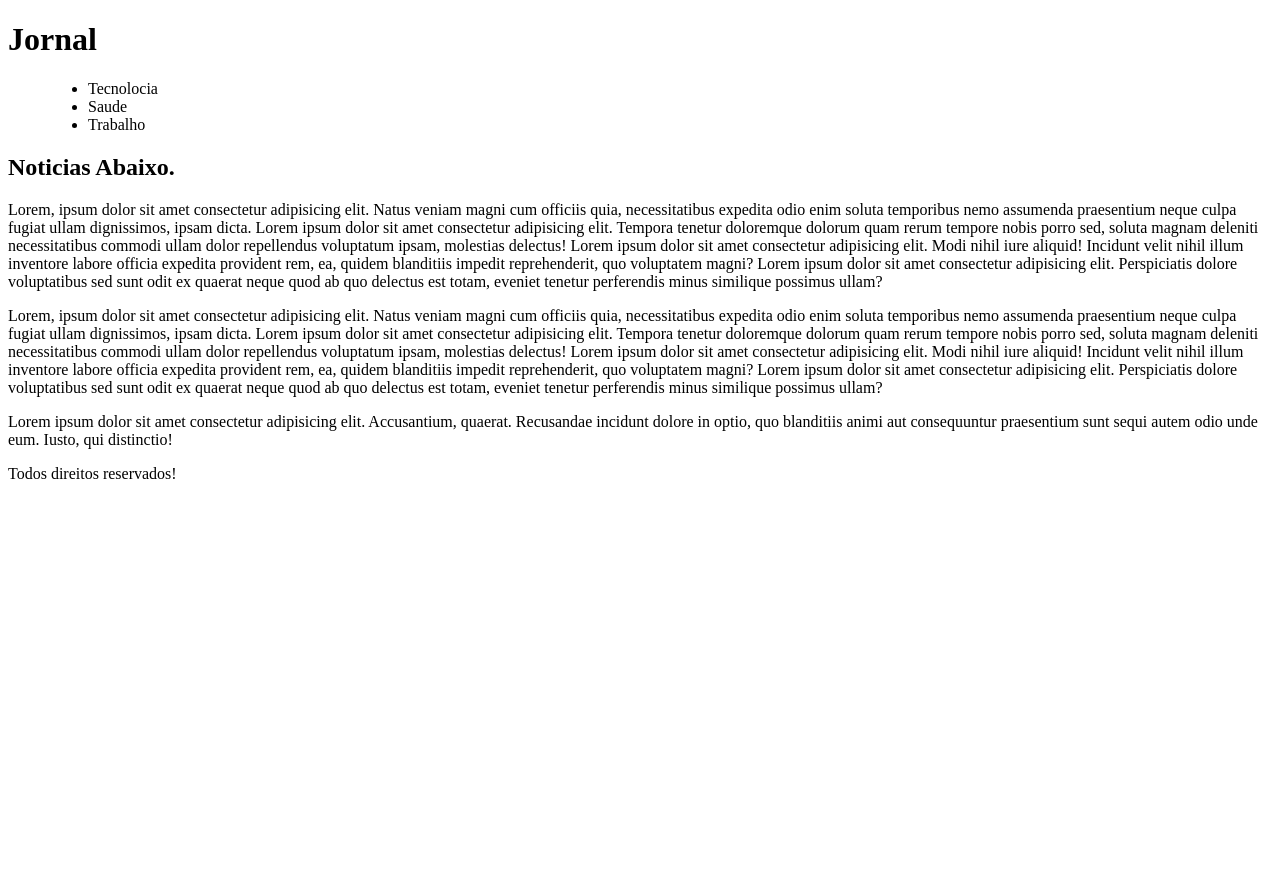
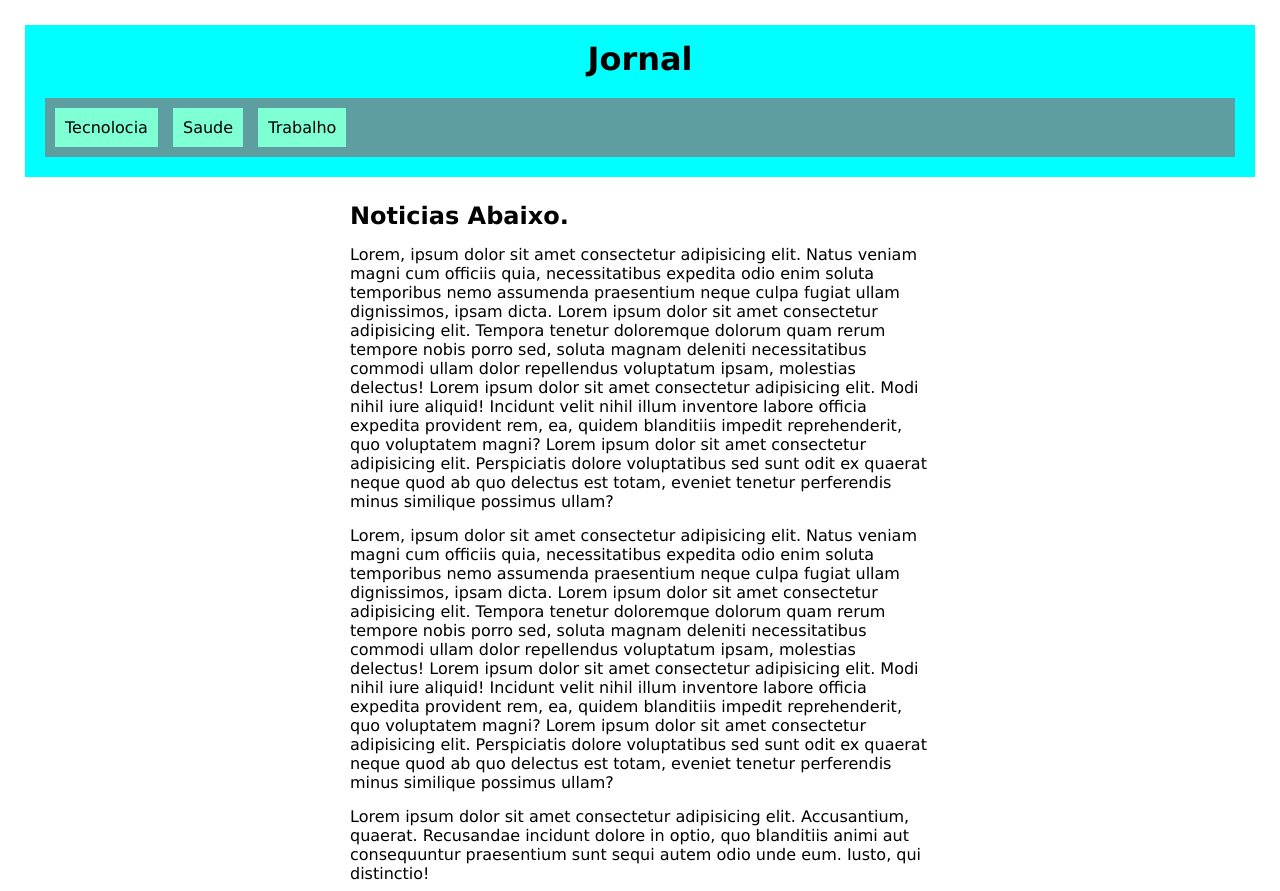
Before and after one commit to rodrigochagas30/teste, a plain HTML site: page MideaQuerey/mq001/index.html in a window 1280 px wide. Shown: the top 891 px of the page. Before the commit the page ends 800 px from the top, so only its background shows below. Drawn offline with Linux system fonts and the light colour scheme.

Commit message:
criando midea fitness

```diff
--- /dev/null
+++ b/MideaQuerey/mq001/estilos/impressora.css
@@ -0,0 +1,19 @@
+@charset "UTF-8";
+
+/* estilos para impressora */
+
+*{
+    font-family: Arial, Helvetica, sans-serif;
+    text-align: justify;
+    padding: 10px;
+    margin: 10px;
+}
+
+menu{
+    display: none;
+}
+
+article::after{
+    content: 'este artigo foi empresso no meu site dia 10/10/2021';
+
+}
--- /dev/null
+++ b/MideaQuerey/mq001/estilos/tela.css
@@ -0,0 +1,33 @@
+@charset "UTF-8";
+
+/* estilos para telas*/
+
+*{
+    font-family: 'Lucida Sans', 'Lucida Sans Regular', 'Lucida Grande', 'Lucida Sans Unicode', Geneva, Verdana, sans-serif;
+
+    margin: 5px;
+    padding: 5px;
+}
+
+header{
+    background-color: aqua;
+}
+
+h1{
+    text-align: center;
+}
+menu ul{
+    list-style-type: none;
+    background-color: cadetblue;
+}
+menu li{
+    background-color: aquamarine;
+    display: inline-block;
+    padding: 10px;
+}
+
+article{
+    width: 600px;
+    display: block;
+    margin: auto;
+}
--- a/MideaQuerey/mq001/index.html
+++ b/MideaQuerey/mq001/index.html
@@ -4,6 +4,12 @@
     <meta charset="UTF-8">
     <meta name="viewport" content="width=device-width, initial-scale=1.0">
     <title>Midea Query</title>
+
+    <!--aqui são as chamadas midea query -->
+
+    <link rel="stylesheet" href="estilos/tela.css" media="screen">
+    <link rel="stylesheet" href="estilos/impressora.css" media="print">
+    <!--  ^^^^^^^^^^^^^^^^^^^^^^^^^^^^^^^^^^^^^^^^^^^^^^^^^^^^^^^^^^^^^^^^^^ -->
 </head>
 <body>
     <header>
--- /dev/null
+++ b/MideaQuerey/mq002/estilo/paisagem.css
@@ -0,0 +1 @@
+@charset "UTF-8";
--- /dev/null
+++ b/MideaQuerey/mq002/estilo/retrato.css
@@ -0,0 +1 @@
+@charset "UTF-8";
--- /dev/null
+++ b/MideaQuerey/mq002/estilo/style.css
@@ -0,0 +1,3 @@
+@charset "UTF-8";
+
+/* para todos os tipos de telas */
```
Also changed, not shown: MideaQuerey/mq002/index.html (added, +15 -0 lines), MideaQuerey/mq002/imagem/cev-landscape.jpg (added), MideaQuerey/mq002/imagem/cev-portrait.jpg (added).
